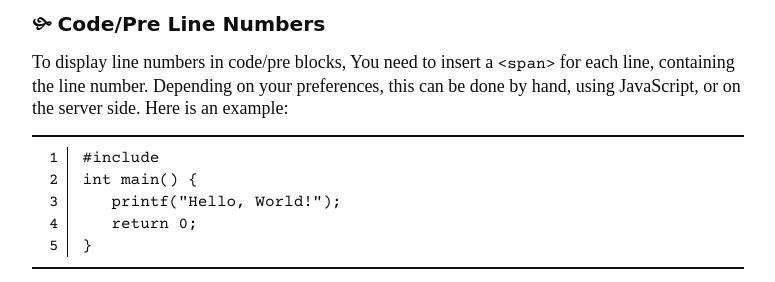
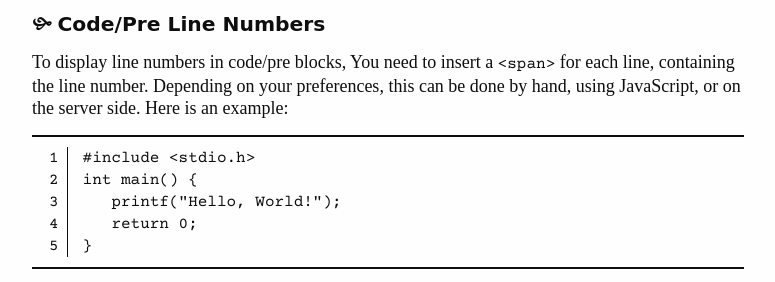
Before and after one commit to wintermute-cell/magick.css, a website: page index.html in a window 1280 px wide. Shown: the part 8087-8369 px from the top of the page, without its empty margins (252-1027 px from the left). Drawn offline with nearby package versions, Linux system fonts and the light colour scheme; a web font is replaced by a local one.

Commit message:
fix missed HTML escape in code tag

```diff
--- a/index.html
+++ b/index.html
@@ -474,7 +474,7 @@ That the wind came out of a cloud, chilling
           Depending on your preferences, this can be done by hand, using
           JavaScript, or on the server side. Here is an example:
         </p>
-        <pre><span class="line-number"><span>1</span><span>2</span><span>3</span><span>4</span><span>5</span></span><code>#include <stdio.h>
+        <pre><span class="line-number"><span>1</span><span>2</span><span>3</span><span>4</span><span>5</span></span><code>#include &lt;stdio.h&gt;
 int main() {
    printf("Hello, World!");
    return 0;
```
